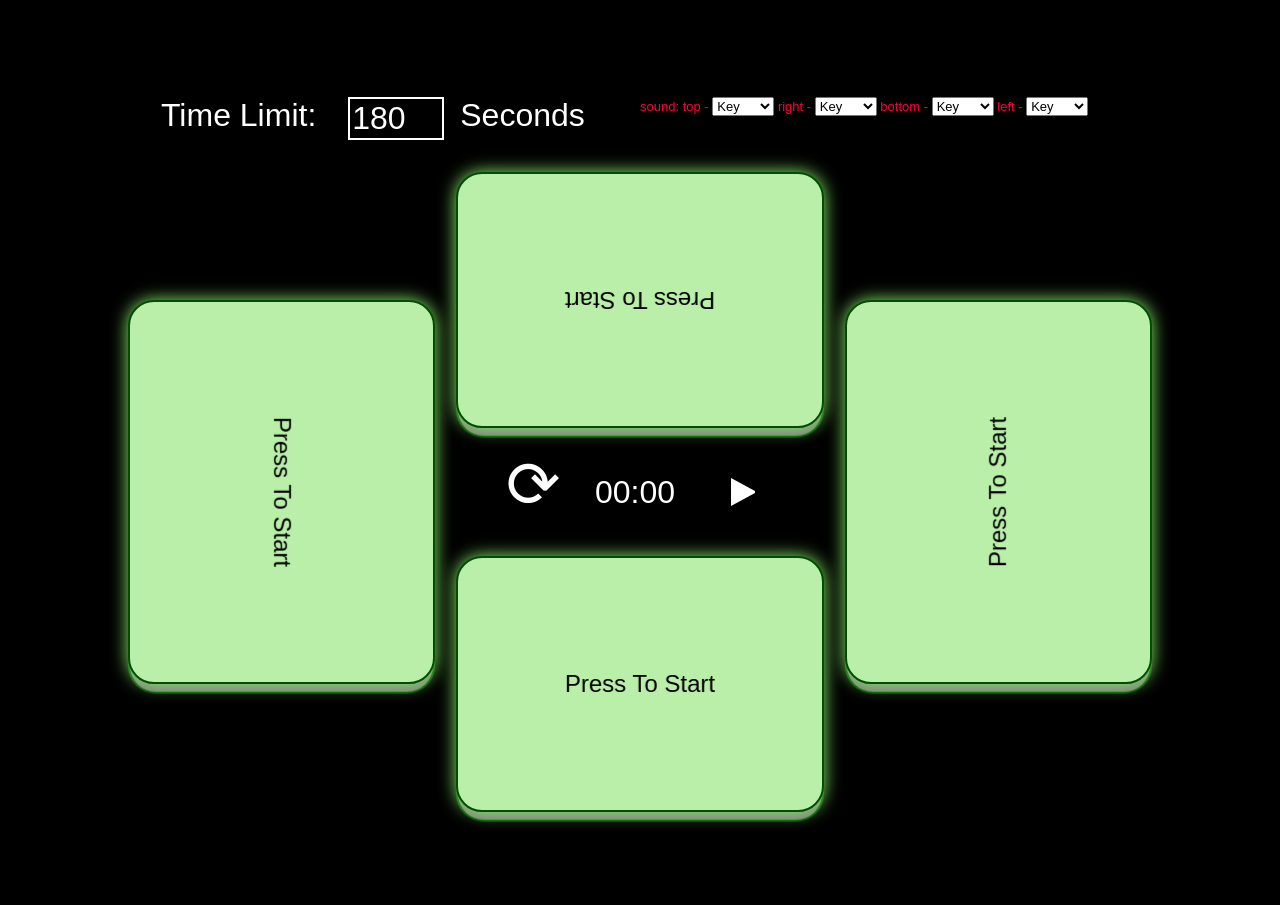
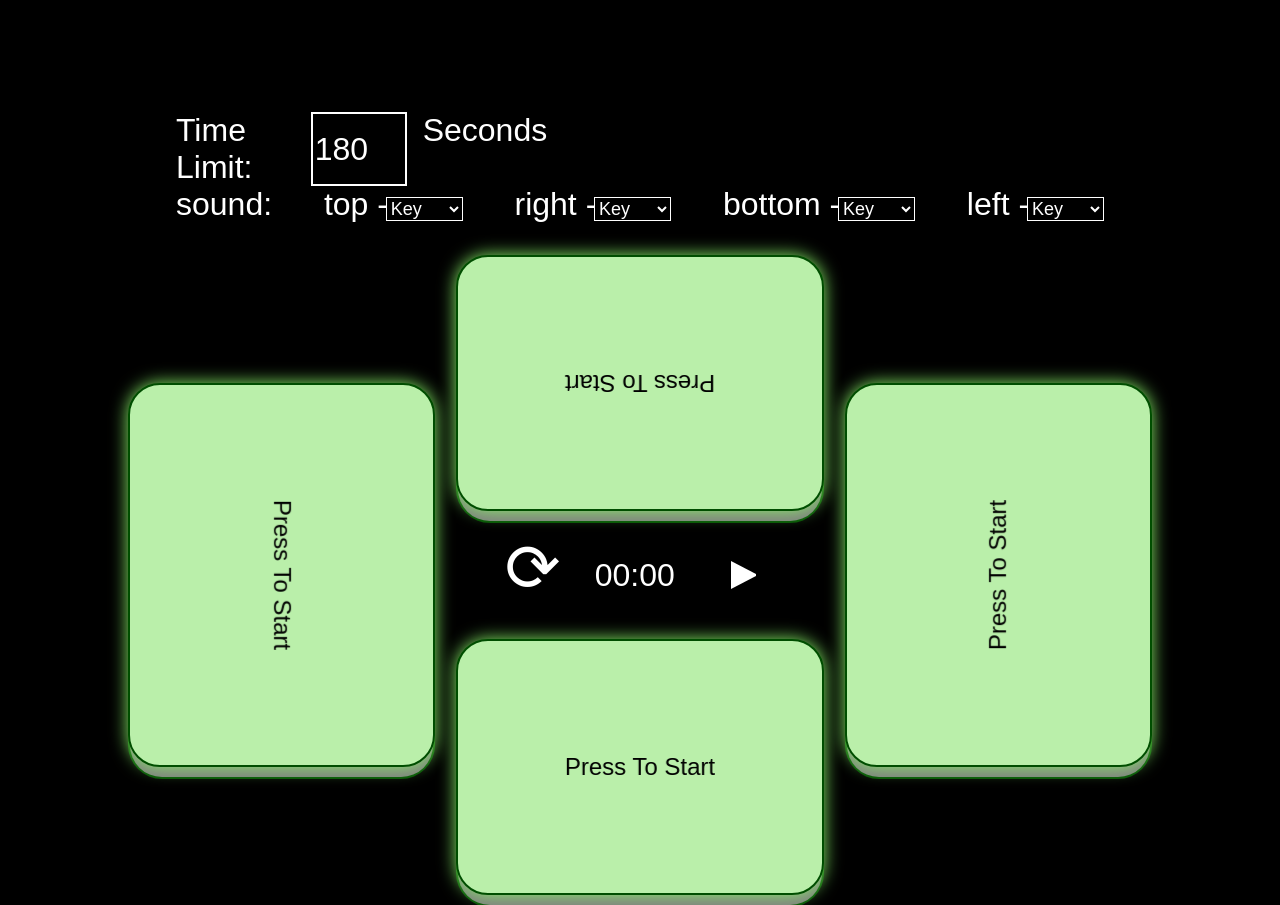
Before and after one commit to Justinhoejj/mahjong_clock, a plain HTML site: page index.html in a window 1280 px wide. Before the commit the page ends 820 px from the top, so only its background shows below. Drawn offline with Linux system fonts and the light colour scheme.

Commit message:
Add basic style to sound controls

```diff
--- a/index.html
+++ b/index.html
@@ -18,11 +18,11 @@
     <input min="0" type="number" value=180 class="time-limit-input-enabled" id="time-limit"></input> Seconds
   </div>
   <div class="settings-sounds">
-    sound:
-    top - <select-sound-component class="top-sound-input" id="top-sound-input"></select-sound-component>
-    right - <select-sound-component class="right-sound-input" id="right-sound-input"></select-sound-component>
-    bottom - <select-sound-component class="bottom-sound-input" id="bottom-sound-input"></select-sound-component>
-    left - <select-sound-component class="left-sound-input" id="left-sound-input"></select-sound-component>
+    <p>sound:</p>
+    <p>top - </p><select-sound-component class="top-sound-input" id="top-sound-input"></select-sound-component>
+    <p>right - </p><select-sound-component class="right-sound-input" id="right-sound-input"></select-sound-component>
+    <p>bottom - </p><select-sound-component class="bottom-sound-input" id="bottom-sound-input"></select-sound-component>
+    <p>left - </p><select-sound-component class="left-sound-input" id="left-sound-input"></select-sound-component>
   </div>
   </div>
   <div>
--- a/main.css
+++ b/main.css
@@ -12,7 +12,6 @@
   box-sizing: border-box;
   margin: 0;
   font-family: 'Fira sans', sans-serif;
-  font-size: small;
 }
 
 body {
@@ -35,7 +34,6 @@ body {
 
 .settings{
   color: var(--light);
-  display: flex;
   margin: 1em 3em 1em;
   font-size: xx-large;
 }
@@ -43,7 +41,8 @@ body {
 .settings-time-limit{
   color: var(--light);
   display: flex;
-  width: 50%;
+  width: 40%;
+  height: 20%;
   font-size: inherit;
 }
 
@@ -65,15 +64,33 @@ body {
 .time-limit-input-disabled{
   size: large;
   color: var(--light);
-  margin: 0em 0.5em 0em 1em;
+  margin: 0em 0.3em 0em 1em;
   background: transparent;
   width: 3em;
   font-size: inherit;
 }
 
 .settings-sounds{
-  color: #f03;
+  color: var(--light);
+  font-size: xx-large;
+  display: flex;
+  justify-content: space-between;
+  position: relative;
+  flex-wrap: wrap;
 }
+
+.settings-sounds p {
+  font-size: inherit;
+}
+
+.settings-sounds select{
+  border: 1px solid var(--light);
+  background: var(--dark);
+  color: inherit;
+  font-size: large;
+  margin-left: -3em;
+}
+
 
 .clock {
   grid-row: 3/4;
--- a/main.js
+++ b/main.js
@@ -136,5 +136,9 @@ function configureAudioAndDisableInputs(shouldDisable){
     gameInProgress = true
   } else {
     gameInProgress = false
+    audioInputTop.disabled = false
+    audioInputRight.disabled = false
+    audioInputBottom.disabled = false
+    audioInputLeft.disabled = false
   }
 }
```
